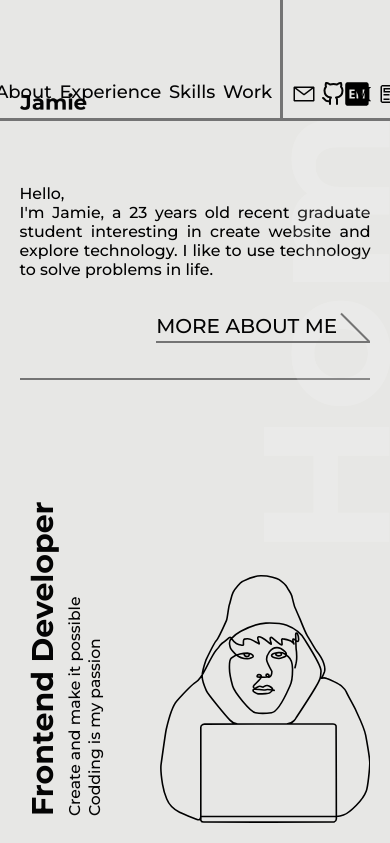
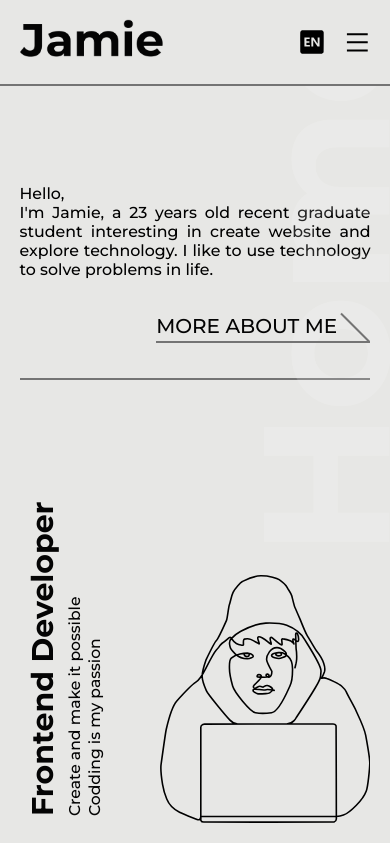
Before and after one commit to tsungyu927/tsungyu927.github.io, a React (Create React App) app: page / in a window 390 px wide. Shown: the top 843 px of the page. Built offline with nearby package versions, Linux system fonts and the light colour scheme.

Commit message:
Update header with RWD

```diff
--- a/src/components/footer/footer.scss
+++ b/src/components/footer/footer.scss
@@ -54,7 +54,7 @@
 
         & > .icon {
             margin-bottom: 2em;
-            width: 40%;
+            width: max-content;
             display: flex;
             justify-content: center;
             align-items: center;
--- /dev/null
+++ b/src/components/navbar/MobileMenu.jsx
@@ -0,0 +1,59 @@
+import React from 'react'
+import PropTypes from 'prop-types'
+import './mobileMenu.scss'
+import { Link } from 'react-scroll'
+// icons
+import { AiOutlineMedium, AiOutlineClose } from 'react-icons/ai'
+import { FiGithub } from 'react-icons/fi'
+import { VscMail, VscPreview } from 'react-icons/vsc'
+// HintBtn
+import HintBtn from '../hintBtn/HintBtn'
+
+function MobileMenu(props) {
+  const { handleClick } = props
+  return (
+    <div className="mMenu">
+      <div className="top">
+        <Link activeClass="active" to="home" spy smooth duration={600} className="menu" onClick={() => handleClick()}>
+          Home
+        </Link>
+        <Link activeClass="active" to="about" spy smooth duration={600} className="menu" onClick={() => handleClick()}>
+          About
+        </Link>
+        <Link activeClass="active" to="experience" spy smooth duration={600} className="menu" onClick={() => handleClick()}>
+          Experience
+        </Link>
+        <Link activeClass="active" to="skills" spy smooth duration={600} className="menu" onClick={() => handleClick()}>
+          Skills
+        </Link>
+        <Link activeClass="active" to="work" spy smooth duration={600} className="menu" onClick={() => handleClick()}>
+          Work
+        </Link>
+      </div>
+      <div className="bottom">
+        <HintBtn loc="nav" type="E-Mail">
+          <VscMail />
+        </HintBtn>
+        <HintBtn loc="nav" type="Github">
+          <FiGithub />
+        </HintBtn>
+        <HintBtn loc="nav" type="Medium">
+          <AiOutlineMedium />
+        </HintBtn>
+        <HintBtn loc="nav" type="Resume">
+          <VscPreview />
+        </HintBtn>
+      </div>
+      <button type="button" className="menu-btn" onClick={() => handleClick()}>
+        <AiOutlineClose className="icon" />
+      </button>
+
+    </div>
+  )
+}
+
+MobileMenu.propTypes = {
+  handleClick: PropTypes.func.isRequired,
+}
+
+export default MobileMenu
--- a/src/components/navbar/Navbar.jsx
+++ b/src/components/navbar/Navbar.jsx
@@ -2,13 +2,15 @@ import React, {
   useState, useEffect, useCallback,
 } from 'react'
 import './navbar.scss'
+import './navbar_mobile.scss'
 import { Link } from 'react-scroll'
 // icons
-import { AiOutlineMedium } from 'react-icons/ai'
+import { AiOutlineMedium, AiOutlineMenu } from 'react-icons/ai'
 import { FiGithub } from 'react-icons/fi'
 import { VscMail, VscPreview } from 'react-icons/vsc'
 // HintBtn
 import HintBtn from '../hintBtn/HintBtn'
+import MobileMenu from './MobileMenu'
 // img
 import Logo from '../../assets/Jamie.png'
 import { ReactComponent as EnIcon } from '../../assets/icons/en.svg'
@@ -16,6 +18,11 @@ import { ReactComponent as EnIcon } from '../../assets/icons/en.svg'
 function Navbar() {
   const [y, setY] = useState(window.scrollY)
   const [scrollUp, setScrollUp] = useState('') // scroll up -> show menu
+  const [open, setOpen] = useState(false)
+
+  const openMenu = () => {
+    setOpen((prev) => !prev)
+  }
 
   const handleNavigation = useCallback((e) => {
     const window = e.currentTarget
@@ -43,6 +50,7 @@ function Navbar() {
 
   return (
     <div className={`navbar ${scrollUp}`}>
+      {open ? (<MobileMenu handleClick={() => openMenu()} />) : ''}
       <div className="row">
         <div className="col-1">
           {/* logo */}
@@ -96,6 +104,12 @@ function Navbar() {
           </div>
         </div>
 
+        <button type="button" className="menu-btn" onClick={() => openMenu()}>
+          {open ? '' : (
+            <AiOutlineMenu className="icon" />
+          )}
+        </button>
+
       </div>
     </div>
   )
--- /dev/null
+++ b/src/components/navbar/mobileMenu.scss
@@ -0,0 +1,60 @@
+@use '../../styles/utilities/color';
+
+@media screen and (max-width: 768px) and (orientation: portrait) {
+
+    .mMenu {
+        position: fixed;
+        top: 0;
+        left: 0;
+        z-index: 15;
+        width: 100vw;
+        height: 100vh;
+        display: flex;
+        flex-direction: column;
+        justify-content: flex-start;
+        align-items: center;
+        background-color: color.$primary-color-bright;
+
+
+        & > .top {
+            padding-top: 20vh;
+            width: 100%;
+            height: 40vh;
+            display: flex;
+            flex-direction: column;
+            justify-content: center;
+            align-items: center;
+
+            & > .menu {
+                margin: 7% 0;
+                font-size: 2em;
+            }
+        }
+
+        & > .bottom {
+            width: 100%;
+            height: 40vh;
+            display: flex;
+            justify-content: center;
+            align-items: center;
+
+            & > button {
+                margin: 0 5%;
+
+            }
+        }
+
+        & > .menu-btn {
+            position: absolute;
+            top: 3%;
+            right: 3%;
+            width: max-content;
+            height: max-content;
+
+            & > .icon {
+                font-size: 3em;
+            }
+        }
+    }
+
+}
--- a/src/components/navbar/navbar.scss
+++ b/src/components/navbar/navbar.scss
@@ -96,6 +96,10 @@
 
     }
 
+    .menu-btn {
+      display: none;
+    }
+
   }
 
 }
--- /dev/null
+++ b/src/components/navbar/navbar_mobile.scss
@@ -0,0 +1,64 @@
+@use '../../styles/utilities/color';
+
+@media screen and (max-width: 768px) and (orientation: portrait) {
+
+    .navbar {
+        height: 10%;
+        border-bottom: 2px solid color.$stroke-color-dark;
+
+        & > .row {
+            align-items: center;
+
+            & > .col-1 {
+                width: max-content;
+                height: 100%;
+
+                & > .name {
+                    width: max-content;
+                    height: 100%;
+                    display: flex;
+                    justify-content: flex-start;
+                    align-items: center;
+
+                    & > .logo {
+                        width: auto;
+                        height: 60%;
+                    }
+                }
+            }
+
+            & > .col-2 {
+                border-right: none;
+
+                & > .menu-list {
+                    display: none;
+                }
+            }
+
+            & > .col-3 {
+                width: max-content;
+
+                & > .link-list {
+                    display: none;
+                }
+
+                & > .trans-list {
+                    margin: 0;
+                }
+            }
+
+            & > .menu-btn {
+                display: flex;
+                width: max-content;
+                height: max-content;
+
+                & > .icon {
+                    width: auto;
+                    height: 2em;
+                }
+            }
+
+        }
+    }
+
+}
```
